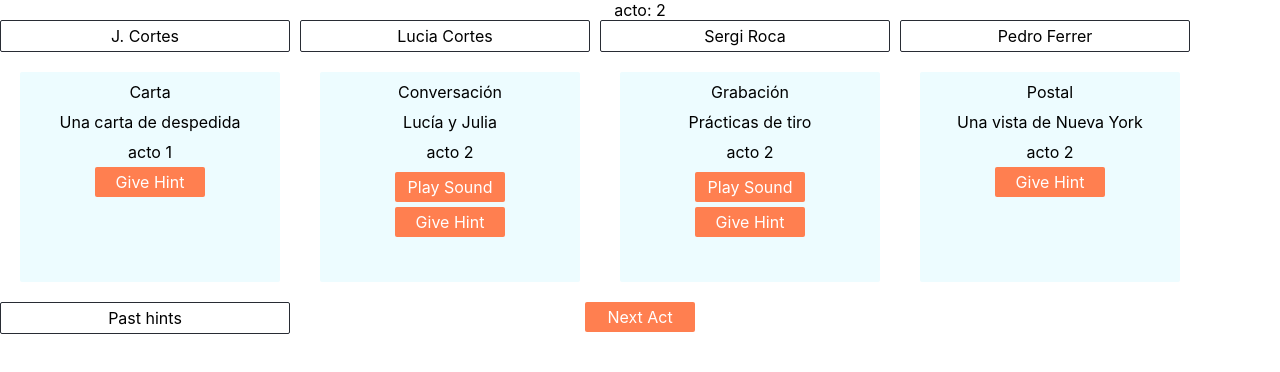
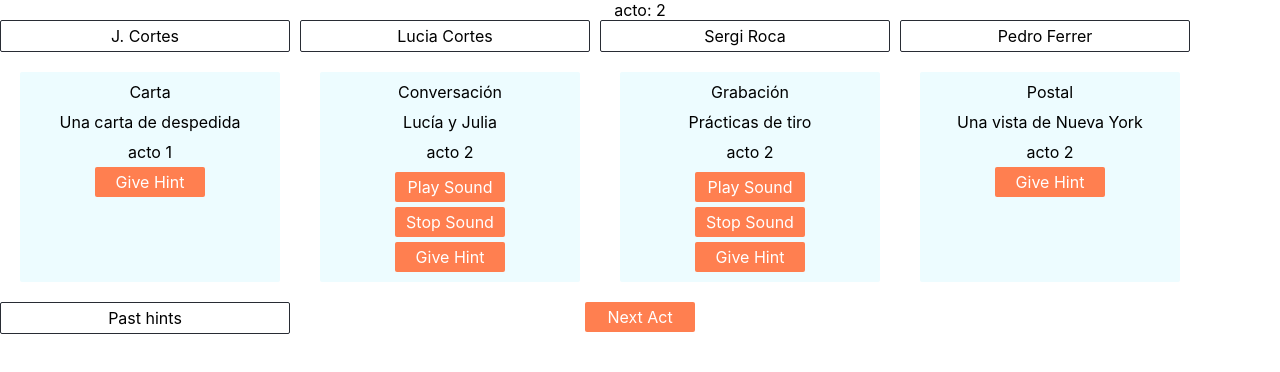
Before and after one commit to Diana0604/tfm-adri, a React (Create React App) app: page / in a window 1280 px wide. Both pictures are taken after a click on the button "Next Act". Shown: the top 372 px of the page. Built offline with nearby package versions, Linux system fonts and the light colour scheme.

Commit message:
sound play / pause / stop

```diff
--- a/src/App.css
+++ b/src/App.css
@@ -86,6 +86,15 @@
   margin-top: 40px;
 }
 
+.mt-10 {
+  margin-top: 10px;
+}
+
+
+.mt-5 {
+  margin-top: 5px;
+}
+
 .button {
   all: unset;
   width: 50%;
@@ -102,6 +111,10 @@
   background-color: #04aa6d;
 }
 
+.width-100 {
+  width: 100%;
+}
+
 .full-screen-w {
   width: 100vh;
 }
--- a/src/components/HintComponent.tsx
+++ b/src/components/HintComponent.tsx
@@ -1,5 +1,6 @@
 import { useContext } from "react";
 import { HintContext } from "../contexts/HintContextProvider";
+import PlaySound from "./PlaySound";
 
 interface HintProps {
   currentHint: Hint;
@@ -15,7 +16,10 @@ const HintComponent = (props: HintProps) => {
   const handleGiveHint = () => giveHint(actIndex, hintIndex);
 
   return (
-    <div className={`soft-background margin-20 padding-5`} style={{minHeight: '200px'}}>
+    <div
+      className={`soft-background margin-20 padding-5`}
+      style={{ minHeight: "200px" }}
+    >
       <>
         <div className="padding-5">{currentHint.type}</div>
 
@@ -23,23 +27,7 @@ const HintComponent = (props: HintProps) => {
 
         <div className="padding-5">acto {actIndex}</div>
 
-        {currentHint.audio ? (
-          <div className="container margin-5">
-            <button
-              className="button"
-              onClick={() => {
-                const audioURL = `${window.location.href}/${currentHint.audio}`;
-                console.log(audioURL);
-                const audio = new Audio(
-                  `${window.location.href}/${currentHint.audio}`
-                );
-                audio.play();
-              }}
-            >
-              Play Sound
-            </button>
-          </div>
-        ) : undefined}
+        {currentHint.audio ? <PlaySound src={currentHint.audio} /> : undefined}
 
         <div className="container">
           <button className="button" onClick={handleGiveHint}>
--- a/src/components/PastHint.tsx
+++ b/src/components/PastHint.tsx
@@ -1,3 +1,5 @@
+import PlaySound from "./PlaySound";
+
 interface PastHintProps {
   hint: Hint;
 }
@@ -7,35 +9,23 @@ const PastHint = (props: PastHintProps) => {
   return (
     <div className="soft-background margin-20 padding-5">
       <>
-
         <div>
           Conseguida de&nbsp;
-        {hint.belongsTo.map((value, index, row) => {
-          return <span key={index}>{value}{index + 1 < row.length ? "," : undefined} </span>
-        })}
+          {hint.belongsTo.map((value, index, row) => {
+            return (
+              <span key={index}>
+                {value}
+                {index + 1 < row.length ? "," : undefined}{" "}
+              </span>
+            );
+          })}
         </div>
 
         <div className="padding-5">{hint.type}</div>
 
         <div className="padding-5">{hint.name}</div>
 
-        {hint.audio ? (
-          <div className="container margin-5">
-            <button
-              className="button"
-              onClick={() => {
-                const audioURL = `${window.location.href}/${hint.audio}`;
-                console.log(audioURL);
-                const audio = new Audio(
-                  `${window.location.href}/${hint.audio}`
-                );
-                audio.play();
-              }}
-            >
-              Play Sound
-            </button>
-          </div>
-        ) : undefined}
+        {hint.audio ? <PlaySound src={hint.audio} /> : undefined}
       </>
     </div>
   );
--- /dev/null
+++ b/src/components/PlaySound.tsx
@@ -0,0 +1,52 @@
+import { useEffect, useState } from "react";
+
+interface PlaySoundProps {
+  src: string;
+}
+
+const PlaySound = (props: PlaySoundProps) => {
+  const [playing, setPlaying] = useState<boolean>(false);
+  const [audio, setAudio] = useState<HTMLAudioElement>();
+  const [text, setText] = useState<String>("Play Sound");
+
+  useEffect(() => {
+    const newAudio = new Audio(`${window.location.href}/${props.src}`);
+    setAudio(newAudio);
+  }, [props.src]);
+
+  const clickHandle = () => {
+    if (!playing) {
+      audio?.play();
+      setText("Pause Sound");
+    } else {
+      audio?.pause();
+      setText("Play Sound");
+    }
+
+    setPlaying(!playing);
+  };
+
+  return (
+    <div className="container margin-5">
+      <button className="button" onClick={clickHandle}>
+        {text}
+      </button>
+      <div className="mt-5 width-100">
+        <button
+          className="button"
+          onClick={() => {
+            audio?.pause();
+            setText("Play Sound");
+            setPlaying(false);
+            const newAudio = new Audio(`${window.location.href}/${props.src}`);
+            setAudio(newAudio);
+          }}
+        >
+          Stop Sound
+        </button>
+      </div>
+    </div>
+  );
+};
+
+export default PlaySound;
```
